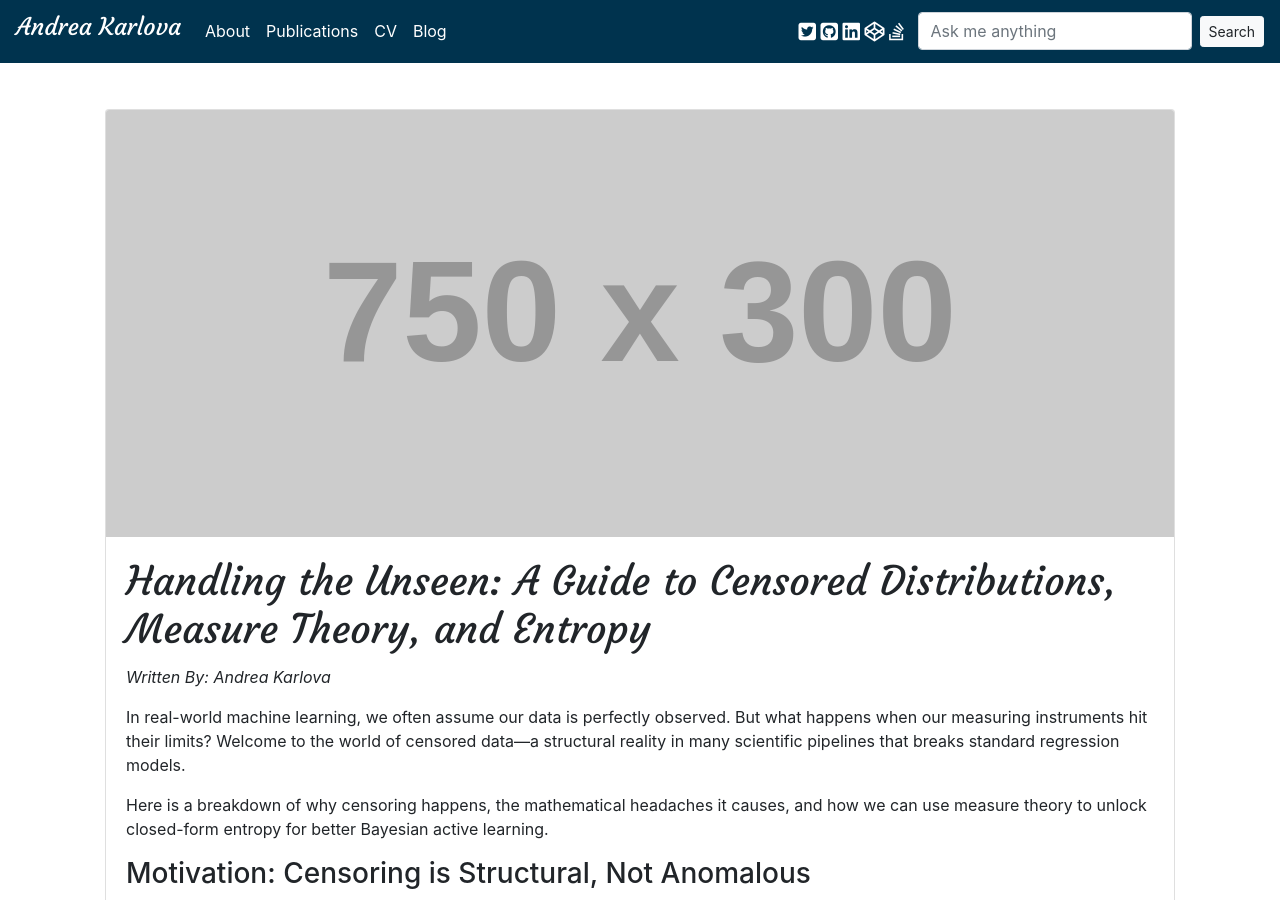
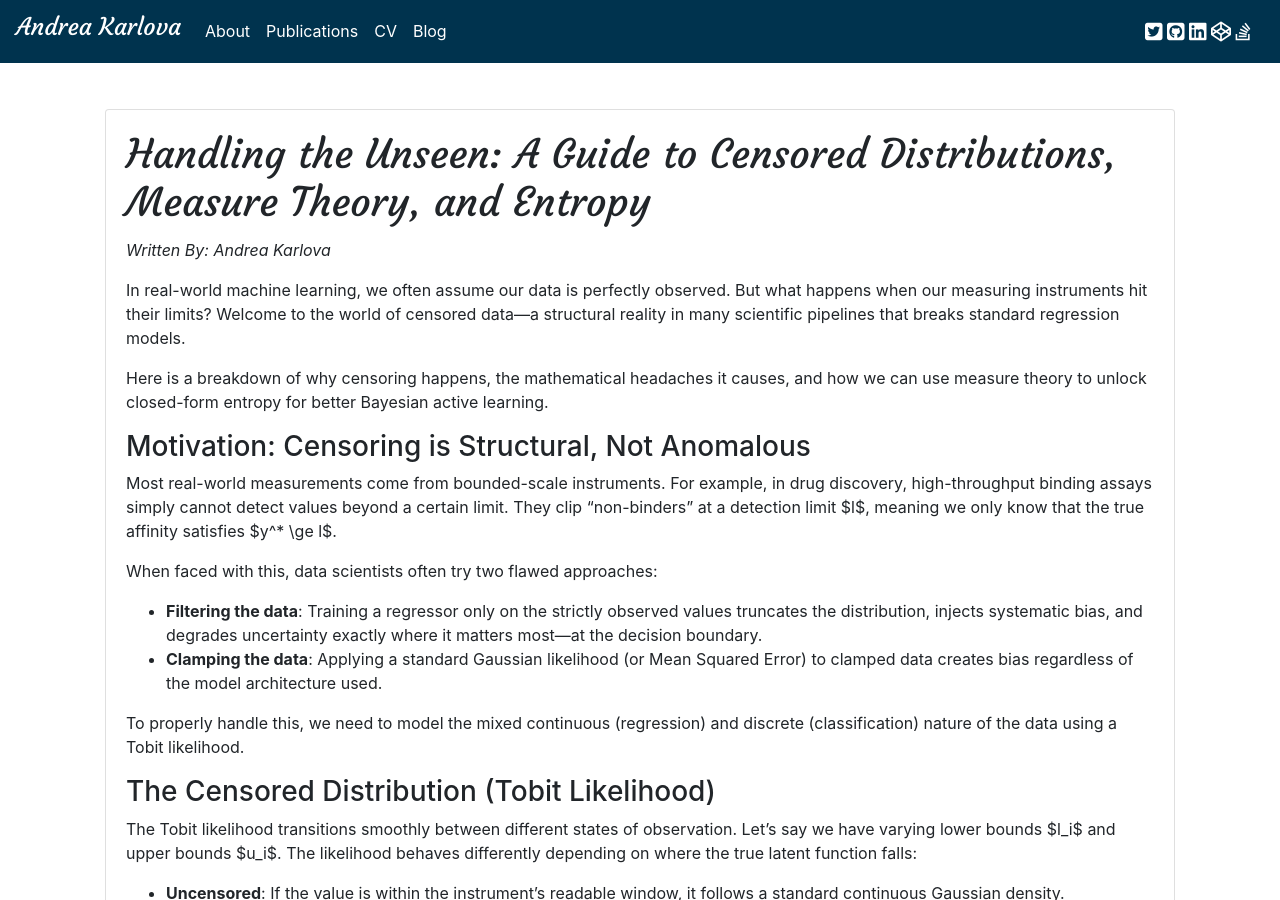
Before and after one commit to AndreaKarlova/andreakarlova.github.io, a Jekyll site: the page built from _posts/2026-08-19-handling-the-unseen.md, in a window 1280 px wide and 900 px high. Built offline with Jekyll 4.4.1, drawn with Linux system fonts in a browser that asks for light colours; nearby versions of some CDN libraries.

Commit message:
Remove placeholder image from blog posts and remove search box from nav

```diff
--- a/_includes/nav.html
+++ b/_includes/nav.html
@@ -16,9 +16,6 @@
         {% include social.html %}
       </li>
     </ul>
-    <form class="form-inline my-2 my-lg-0">
-      <input class="form-control mr-sm-2" type="search" placeholder="Ask me anything" aria-label="Search">
-      <button class="btn btn-light btn-sm my-2 my-sm-0" type="submit">Search</button>
-    </form>
+
   </div>
 </nav>
--- a/_layouts/post.html
+++ b/_layouts/post.html
@@ -5,7 +5,9 @@ layout: page
 
 <!-- Blog Post -->
   <div class="card"  style="max-width: 100%;">
-    <img class="card-img-top" src="http://placehold.it/750x300" alt="Card image cap">
+    {% if page.image %}
+    <img class="card-img-top" src="{{ page.image }}" alt="{{ page.title }}">
+    {% endif %}
     <div class="card-body">
       <h1 class="card-title" style="font-family:Courgette;">{{ page.title }}</h1>
       {% if page.author %}
```
